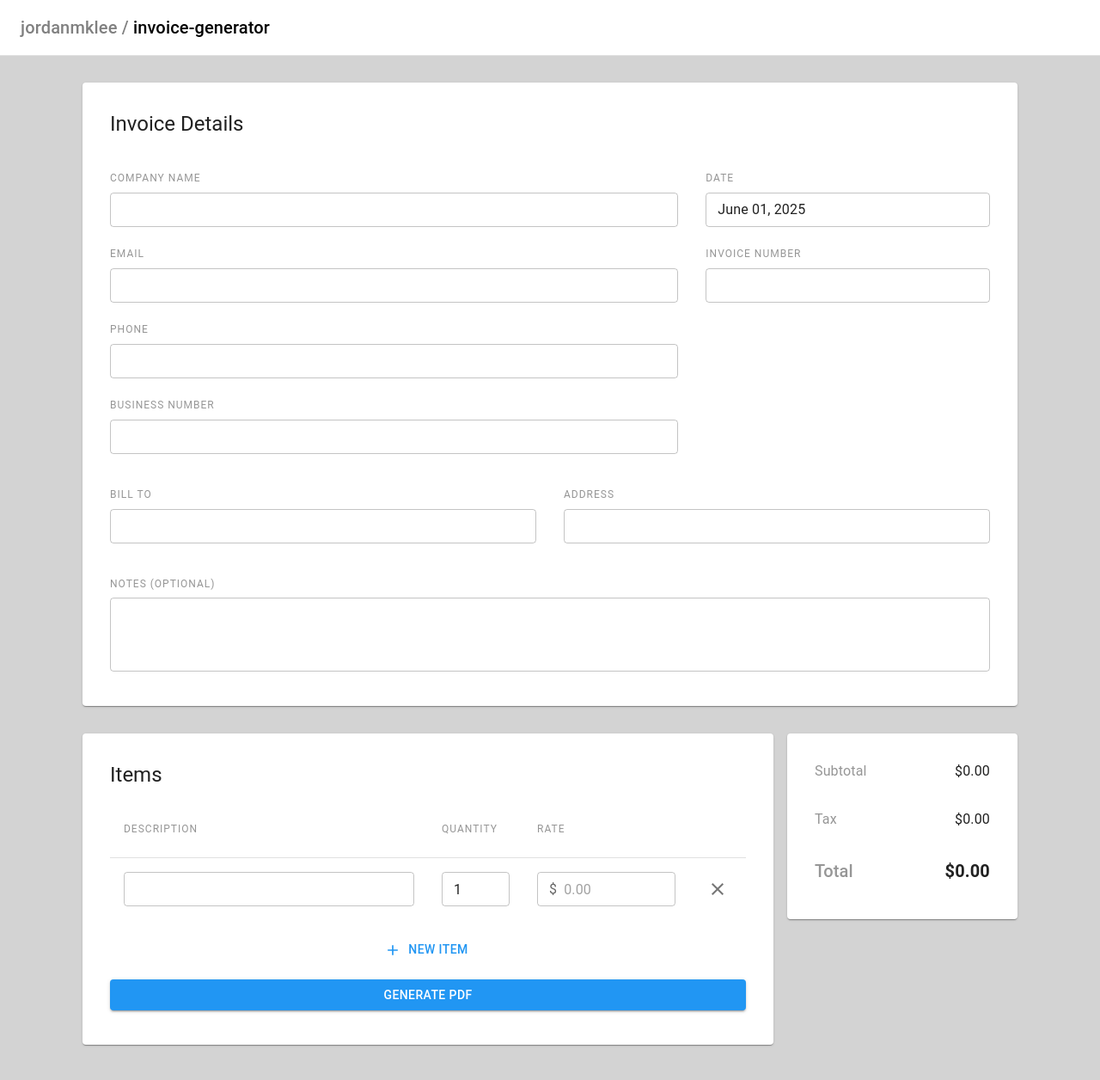
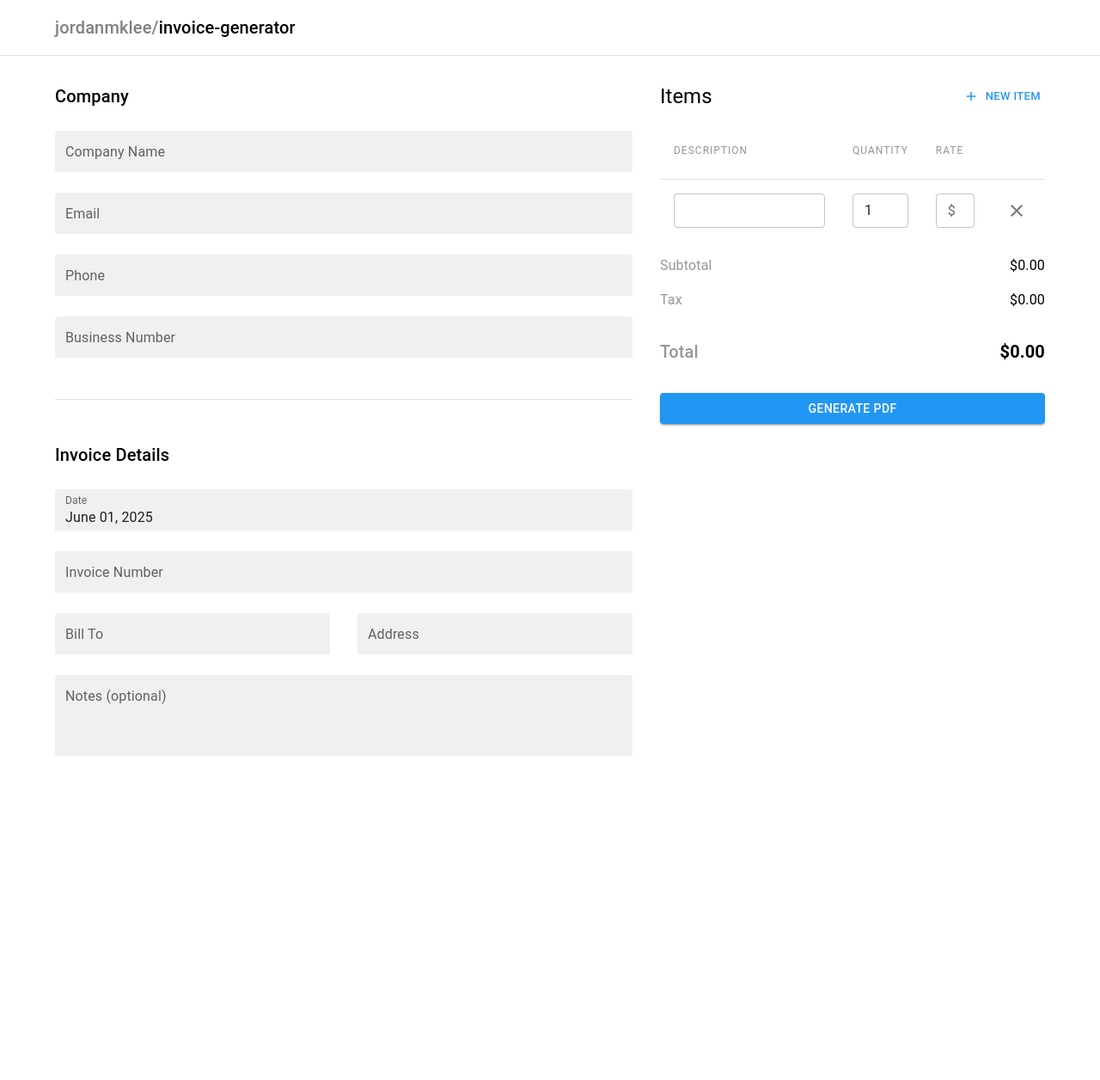
Before and after one commit to jordanmklee/invoice-generator, a React (Create React App) app: page / in a window 1280 px wide. Shown: the top 1256 px of the page at 86% size. After the commit the page ends 879 px from the top, so only its background shows below. Built offline with nearby package versions, Linux system fonts and the light colour scheme.

Commit message:
Updated layout, added link to github

```diff
--- a/src/App.js
+++ b/src/App.js
@@ -1,6 +1,6 @@
 import { useState, useEffect } from "react";
 
-import { Stack, AppBar, Toolbar, Typography, Button, Divider, Container } from '@mui/material';
+import { Stack, AppBar, Toolbar, Typography, Button, Divider, Container, Link } from '@mui/material';
 import { FileDownload } from "@mui/icons-material";
 
 import dayjs from "dayjs";
@@ -58,15 +58,32 @@ export default function App(){
 	// TODO define colours globally
 	// TODO make a helper function to parse dollar amounts (and handle NaN errors when generating)
 	return(
-		<Stack direction="col" style={{ background: "lightgrey" }}>
+		<Stack direction="col" style={{ height: "100vh" }}>
 			<AppBar position="fixed" sx={{ background: "white", color: "black", boxShadow: "none" }}>
-				<Toolbar sx={{ justifyContent: "space-between" }}>
-					<Typography variant="h6" style={{ color: "grey" }}>jordanmklee / <span style={{ color: "black" }}>invoice-generator</span></Typography>
+				<Toolbar>
+					<Container>
+						<Typography variant="h6" style={{ color: "grey" }}>
+							<Link
+								href="https://github.com/jordanmklee"
+								target="_blank"
+        						rel="noopener noreferrer"
+								sx={{
+									textDecoration: "none",
+									color: "grey"
+								}}>
+								jordanmklee
+							</Link>
+							/
+							<span style={{ color: "black" }}>
+								invoice-generator
+							</span>
+						</Typography>
+					</Container>
 				</Toolbar>
 				<Divider/>
 			</AppBar>
 
-			<Container style={{ paddingTop: "64px", paddingBottom: "128px" }}>
+			<Container style={{ paddingTop: "64px", height: "100%" }}>
 				<Form
 					companyName={companyName}
 					setCompanyName={value => {
@@ -95,7 +112,7 @@ export default function App(){
 					notes={notes} setNotes={setNotes}
 					items={items} setItems={setItems}
 					summary={summary}
-					sx={{ flex: 2, overflowY: "auto" }}/>
+					sx={{ overflowY: "auto" }}/>
 			</Container>
 		</Stack>
 	)
--- a/src/components/Form.jsx
+++ b/src/components/Form.jsx
@@ -1,7 +1,6 @@
-import { Button, Stack } from '@mui/material';
+import { Button, Stack, Divider } from '@mui/material';
 import { TextField, IconButton, InputAdornment } from '@mui/material';
 import { Table, TableBody, TableRow, TableCell } from '@mui/material';
-import { Card, CardContent } from '@mui/material';
 
 import { DatePicker } from '@mui/x-date-pickers/DatePicker';
 import { AdapterDayjs } from '@mui/x-date-pickers/AdapterDayjs';
@@ -15,19 +14,19 @@ import { Close as CloseIcon } from '@mui/icons-material';
 import generatePDF from '../PDFGenerator';
 
 
-// Wrapper for MUI Textfield with styles and label
+// Wrapper for MUI Textfield with styles
 function FormTextfield(props){
 	return(
-		<Stack sx={{ flex: 1 }}>
-			<Typography variant="overline" sx={{ color: "#969696" }}>{props.label}</Typography>
 		<TextField
+			variant="filled"
+			slotProps={{ input: { disableUnderline: true } }}
+			fullWidth
 			size="small"
-				placeholder={props.placeholder}
+			label={props.label}
 			value={props.value}
 			onChange={e => props.onChange(e.target.value)}
 			multiline={props.multiline}
 			minRows={3}/>
-		</Stack>
 	)
 }
 
@@ -122,6 +121,7 @@ export default function Form(props){
 		props.setItems(temp);
 	}
 
+
 	function handleGeneratePDFClick(){
 		generatePDF(
 			props.companyName,
@@ -140,14 +140,10 @@ export default function Form(props){
 
 
 	return(
-		<Stack gap="32px" sx={{ ...props.sx, padding: "32px" }}>
-			<Card>
-				<CardContent>
-					<Stack padding="16px" gap="32px">
-						<Typography variant="h5">Invoice Details</Typography>
-
-						<Stack gap="32px" direction="row" >
-							<Stack gap="16px" style={{ flex: 2 }}>
+		<Stack gap="32px" direction="row" paddingTop="32px" sx={{ ...props.sx }}>
+			<Stack gap="48px" flex={3}>
+				<Stack gap="24px">
+					<Typography variant="h6">Company</Typography>
 					<FormTextfield
 						label="Company Name"
 						value={props.companyName}
@@ -169,24 +165,31 @@ export default function Form(props){
 						onChange={props.setCompanyBusinessNumber}/>
 				</Stack>
 
-							<Stack gap="16px" style={{ flex: 1 }}>
-								<Stack>
-									<Typography variant="overline" sx={{ color: "#969696" }}>Date</Typography>
+				<Divider/>
+
+				<Stack gap="24px">
+					<Typography variant="h6">Invoice Details</Typography>
 					<LocalizationProvider dateAdapter={AdapterDayjs}>
 						<DatePicker
-											slotProps={{ textField: { size: "small" } }}
 							format="LL"
+							label="Date"
 							value={props.date}
-											onChange={e => props.setDate(e)}/>
+							onChange={e => props.setDate(e)}
+							slotProps={{
+								textField: {
+									size: "small",
+									variant: 'filled',
+									InputProps: {
+										disableUnderline: true,
+									},
+								}
+							}} />
 					</LocalizationProvider>
-								</Stack>
 
 					<FormTextfield
 						label="Invoice Number"
 						value={props.invoiceNumber}
 						onChange={props.setInvoiceNumber}/>
-							</Stack>
-						</Stack>
 
 					<Stack gap="32px" direction="row">
 						<FormTextfield
@@ -206,16 +209,19 @@ export default function Form(props){
 							onChange={props.setNotes}
 							multiline/>
 				</Stack>
-				</CardContent>
-			</Card>
+			</Stack>
 
-			<Stack gap="16px" direction="row" alignItems="flex-start" justifyContent="space-between">
+			<Stack gap="16px" flex={2}>
 				{/* Items Form */}
-				<Card sx={{ flex: 3 }}>
-					<CardContent>
-						<Stack padding="16px" gap="16px">
+				<Stack gap="16px">
+					<Stack direction="row" justifyContent="space-between">
 						<Typography variant="h5">Items</Typography>
-
+						<Button
+							variant="text"
+							size="small"
+							startIcon={<AddIcon />}
+							onClick={addNewItem}>New Item</Button>
+					</Stack>
 					<Table>
 						<TableBody>
 							<TableRow>
@@ -246,52 +252,33 @@ export default function Form(props){
 						</TableBody>
 					</Table>
 
+
+				</Stack>
+
+				{/* Summary */}
+				<Stack gap="32px">
+					<Stack gap="16px">
+						<Stack direction="row" justifyContent="space-between">
+							<Typography variant="body1" style={{ color: "#969696" }}>Subtotal</Typography>
+							<Typography variant="body1">${parseFloat(props.summary.subtotal).toFixed(2)}</Typography>
+						</Stack>
+
+						<Stack direction="row" justifyContent="space-between">
+							<Typography variant="body1" style={{ color: "#969696" }}>Tax</Typography>
+							<Typography variant="body1">${parseFloat(props.summary.subtotal).toFixed(2)}</Typography>
+						</Stack>
+
+						<Stack direction="row" justifyContent="space-between" paddingTop="16px">
+							<Typography variant="h6" style={{ color: "#969696" }}>Total</Typography>
+							<Typography variant="h6" style={{ fontWeight: 600 }}>${parseFloat(props.summary.total).toFixed(2)}</Typography>
+						</Stack>
+					</Stack>
+
 					<Button
-								variant="text"
-								startIcon={<AddIcon/>}
-								onClick={addNewItem}>New Item</Button>
-							<Button
+						fullWidth
 						variant="contained"
 						onClick={handleGeneratePDFClick}>Generate PDF</Button>
 				</Stack>
-					</CardContent>
-				</Card>
-
-				{/* Summary */}
-				<Card sx={{ flex: 1 }}>
-					<CardContent>
-						<Table>
-							<TableBody>
-								<TableRow>
-									<TableCell sx={{ borderBottom: "none" }}>
-										<Typography variant="body1" style={{ color: "#969696" }}>Subtotal</Typography>
-									</TableCell>
-									<TableCell align="right" sx={{ borderBottom: "none" }}>
-										<Typography variant="body1">${parseFloat(props.summary.subtotal).toFixed(2)}</Typography>
-									</TableCell>
-								</TableRow>
-
-								<TableRow>
-									<TableCell sx={{ borderBottom: "none" }}>
-										<Typography variant="body1" style={{ color: "#969696" }}>Tax</Typography>
-									</TableCell>
-									<TableCell align="right" sx={{ borderBottom: "none" }}>
-										<Typography variant="body1">${parseFloat(props.summary.tax).toFixed(2)}</Typography>
-									</TableCell>
-								</TableRow>
-
-								<TableRow>
-									<TableCell sx={{ borderBottom: "none" }}>
-										<Typography variant="h6" style={{ color: "#969696" }}>Total</Typography>
-									</TableCell>
-									<TableCell align="right" sx={{ borderBottom: "none" }}>
-										<Typography variant="h6" style={{ fontWeight: 600 }}>${parseFloat(props.summary.total).toFixed(2)}</Typography>
-									</TableCell>
-								</TableRow>
-							</TableBody>
-						</Table>
-					</CardContent>
-				</Card>
 			</Stack>
 		</Stack>
 	)
```
Lines whose indentation alone changed are shown as unchanged.
